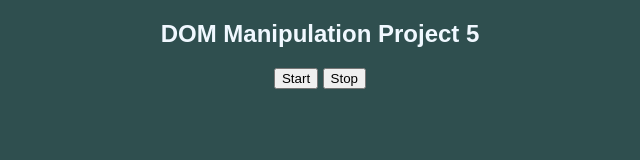
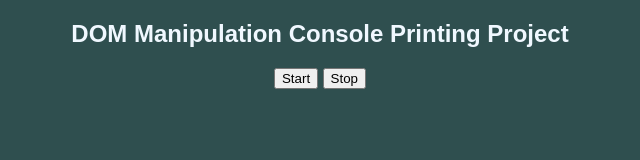
Before and after one commit to MrAjayGangwar2001/Javascript-CodeSpace, a plain HTML site: page DOMStartStop.html in a window 1280 px wide. Shown: the whole page, without its empty margins (320-960 px from the left). Drawn offline with Linux system fonts and the light colour scheme.

Commit message:
Dom Manipulation console

```diff
--- a/DOMStartStop.html
+++ b/DOMStartStop.html
@@ -17,7 +17,7 @@
     </style>
 </head>
 <body>
-    <h2>DOM Manipulation Project 5</h2>
+    <h2>DOM Manipulation Console Printing Project </h2>
     <button id="btn">Start</button>
     <button id="btnn">Stop</button>
 
```
